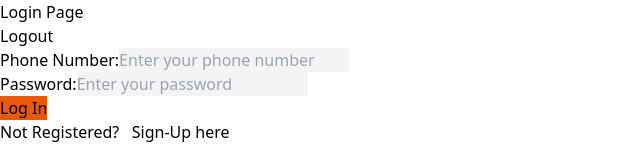
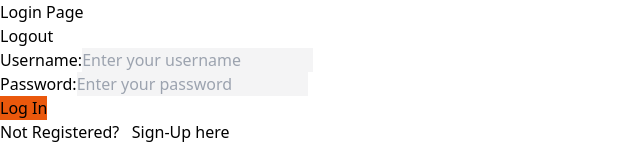
Before and after one commit to agrawalkush2020/BOOK-MY-SHOW, a Next.js app in the folder bookmyshow-frontend/: page /users/login in a window 1280 px wide. Shown: the top 160 px of the page, without its empty margins (0-640 px from the left). Built offline with nearby package versions, Linux system fonts and the light colour scheme.

Commit message:
more corrected

```diff
--- a/bookmyshow-frontend/components/AddGroup.js
+++ b/bookmyshow-frontend/components/AddGroup.js
@@ -1,7 +1,7 @@
 "use client";
 import React, { useEffect, useState } from "react";
-import DropDown from "./DropDown";
-import Input from "./Input";
+import DropDown from "./sharedComponents/DropDown";
+import Input from "./sharedComponents/Input";
 import { useRouter } from 'next/navigation';
 
 
--- a/bookmyshow-frontend/components/LandingPage.js
+++ b/bookmyshow-frontend/components/LandingPage.js
@@ -1,6 +1,6 @@
 "use client";
 import React, { useState } from "react";
-import Input from "./Input";
+import Input from "./sharedComponents/Input";
 
 const LandingPage = ({
 
--- a/bookmyshow-frontend/components/Login.js
+++ b/bookmyshow-frontend/components/Login.js
@@ -1,84 +1,78 @@
 "use client";
-import React, {useState} from "react";
-import Input from "./Input";
-import { useRouter } from 'next/navigation';
+import React, { useState } from "react";
+import Input from "./sharedComponents/Input";
+import { useRouter } from "next/navigation";
 
-const Login = ({
-
-}) => {
-
+const Login = ({}) => {
   const router = useRouter();
 
-    const [phoneNumber, setPhoneNumber] = useState('');
-    const [password, setPassword] = useState('');
+  const [username, setUsername] = useState("");
+  const [password, setPassword] = useState("");
 
-    const handlePhoneNumberChange = (value) => {
-        setPhoneNumber(value);
-    }
+  const handleUsernameChange = (value) => {
+    setUsernameneNumber(value);
+  };
 
   const handlePasswordChange = (value) => {
     setPassword(value);
-    }
-
+  };
 
   const makeTheCall = async (url, body) => {
     let response = await fetch(url, {
-            method: 'POST',
+      method: "POST",
       body: JSON.stringify(body),
       headers: {
-                'Content-Type': 'application/json'
+        "Content-Type": "application/json",
       },
-            credentials: 'include', // This ensures cookies are sent and received
-        })
+      credentials: "include", // This ensures cookies are sent and received
+    });
 
     return response;
-    }
+  };
 
   const handleTheSubmit = async (event) => {
-
-        if(!phoneNumber || !password){
-            alert('Don"t leave the input empty')
-            return ;
+    if (!phoneNumber || !password) {
+      alert('Don"t leave the input empty');
+      return;
     }
 
     event.preventDefault();
 
     // debugger
 
-        let url = 'http://127.0.0.1:8000/' + "users/login/";
+    let url = "http://127.0.0.1:8000/" + "users/login/";
     let body = {
       phoneNumber,
       password: password,
     };
 
+    try {
       let response = await makeTheCall(url, body);
-        debugger
-        if(response.ok){
+
+      if (response.ok) {
         const data = await response.json();
-
-            if(data?.success){
-                // user logged In
-                router.push('/movies');
+        if (data?.success && data?.token) {
+          localStorage.setItem("token", `Bearer ${data.token}`);
+          router.push("/movies");
         }
-            else{
-                alert(data?.message);
+      } else {
+        alert(data.message);
       }
+    } catch (error) {
+      console.error("Error occurred:", error.message);
+      alert(`Error occurred:, ${error.message}`);
     }
-        else{
-            alert('Some thing went Wrong!!');
-        }
-
-    }
+  };
 
   return (
     <form onSubmit={handleTheSubmit}>
       <Input
-                name={"phoneNumber"}
-                type={"number"}
-                label={"Phone Number:"}
-                value={phoneNumber}
-                placeHolder={"Enter your phone number"}
-                handleChange={handlePhoneNumberChange}
+        name={"username"}
+        type={"text"}
+        label={"Username:"}
+        value={username}
+        placeHolder={"Enter your username"}
+        handleChange={handleUsernameChange}
       />
       <Input
         name={"password"}
@@ -92,7 +86,7 @@ const Login = ({
         Log In
       </button>
     </form>
-    )
-}
+  );
+};
 
 export default Login;
--- a/bookmyshow-frontend/components/Logout.js
+++ b/bookmyshow-frontend/components/Logout.js
@@ -22,8 +22,7 @@ const Logout = ({
                 const data = await response.json();
                 if (data.success) {
                     // Clear session cookie from the frontend
-                    document.cookie = "sessionid=; expires=Thu, 01 Jan 1970 00:00:00 UTC; path=/;";
-
+                    localStorage.removeItem("name_of_localStorage_variable_to_remove");
                     // Redirect to login page or home
                     router.push('/users/login');
                 }
--- a/bookmyshow-frontend/components/Outerbody.js
+++ b/bookmyshow-frontend/components/Outerbody.js
@@ -4,7 +4,7 @@ import SignUp from "./SignUp";
 
 import Login from "./Login";
 import FirstPage from "./FirstPage";
-import Input from "./Input";
+import Input from "./sharedComponents/Input";
 
 
 const Outerbody = ({
--- a/bookmyshow-frontend/components/SignUp.js
+++ b/bookmyshow-frontend/components/SignUp.js
@@ -1,6 +1,6 @@
 "use client";
 import React, { useState } from "react";
-import Input from "./Input";
+import Input from "./sharedComponents/Input";
 import { useRouter } from 'next/navigation';
 
 const SignUp = ({
--- a/bookmyshow-frontend/components/Toaster.js
+++ b/bookmyshow-frontend/components/sharedComponents/Toaster.js
@@ -6,7 +6,7 @@ const Toaster = ({
     message = "",
 }) => {
     return (
-        <>
+
             <div>
                 <div>
                     <img src="img_girl.jpg" alt="Girl in a jacket" width="500" height="600" />
@@ -15,7 +15,6 @@ const Toaster = ({
                     {message}
                 </div>
             </div>
-        </>
     )
 }
 
--- a/bookmyshow-frontend/jsconfig.json
+++ b/bookmyshow-frontend/jsconfig.json
@@ -2,6 +2,7 @@
   "compilerOptions": {
     "paths": {
       "@/*": ["./src/*"]
-    }
+    },
+    "target": "ES6"
   }
 }
```
Also changed, not shown: bookmyshow-frontend/utils/api.js (+9 -8 lines), bookmyshow-frontend/components/sharedComponents/DropDown.js (renamed from bookmyshow-frontend/components/DropDown.js), bookmyshow-frontend/components/sharedComponents/Input.js (renamed from bookmyshow-frontend/components/Input.js). Lines whose indentation alone changed are shown as unchanged.
